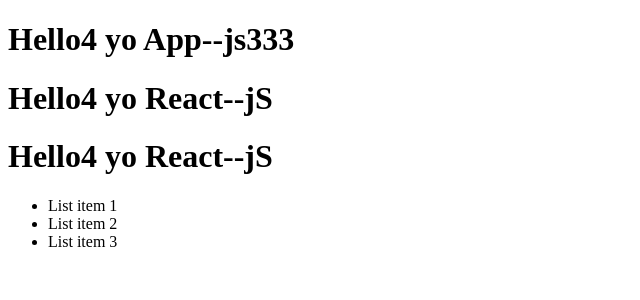
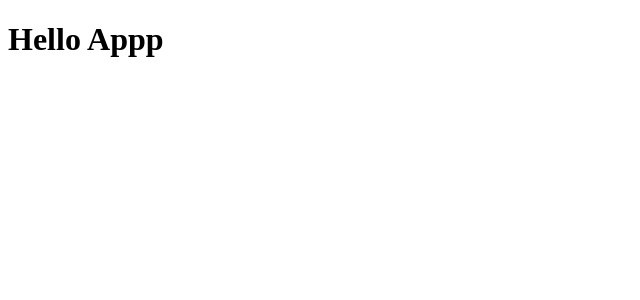
Before and after one commit to Marchello3007/react-fake-shop, a React (Create React App) app: page / in a window 1280 px wide. Shown: the top 300 px of the page, without its empty margins (0-640 px from the left). Built offline with nearby package versions, Linux system fonts and the light colour scheme.

Commit message:
instal Material UI

```diff
--- a/package.json
+++ b/package.json
@@ -3,6 +3,10 @@
   "version": "0.1.0",
   "private": true,
   "dependencies": {
+    "@emotion/react": "^11.10.0",
+    "@emotion/styled": "^11.10.0",
+    "@mui/icons-material": "^5.8.4",
+    "@mui/material": "^5.10.0",
     "@testing-library/jest-dom": "^5.16.5",
     "@testing-library/react": "^13.3.0",
     "@testing-library/user-event": "^13.5.0",
--- a/src/container/App/App.tsx
+++ b/src/container/App/App.tsx
@@ -1,38 +1,18 @@
 import React from 'react'
 
-type Props = {
-    title: string
-}
-
-const Applist = () => {
-    return (
-        <ul>
-            <li>List item 1</li>
-            <li>List item 2</li>
-            <li>List item 3</li>
-        </ul>
-    )
-}
-
-const AppHeader = (props: Props) => {
-    // console.log(props)
-    return <h1>Hello4 {props.title}</h1>
-}
-
 const App = () => {
-    return (
-        <>
-            <AppHeader title="yo App--js333" />
-            <AppHeader title="yo React--jS" />
-            <AppHeader title="yo React--jS" />
-
-            <Applist />
-        </>
-    )
+    return <h1>Hello Appp</h1>
 }
 
 export default App
 
+//
+//
+//
+//
+//
+//
+//
 // import React from 'react'
 
 // function Blabla() {
```
Also changed, not shown: 1 other file (tests, documents, lock files or other folders).
